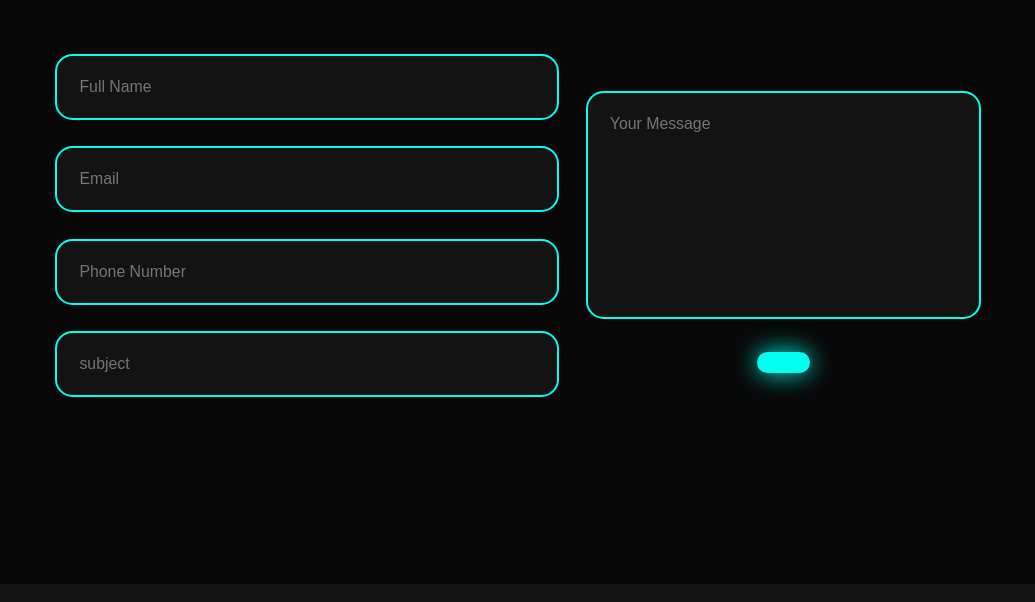
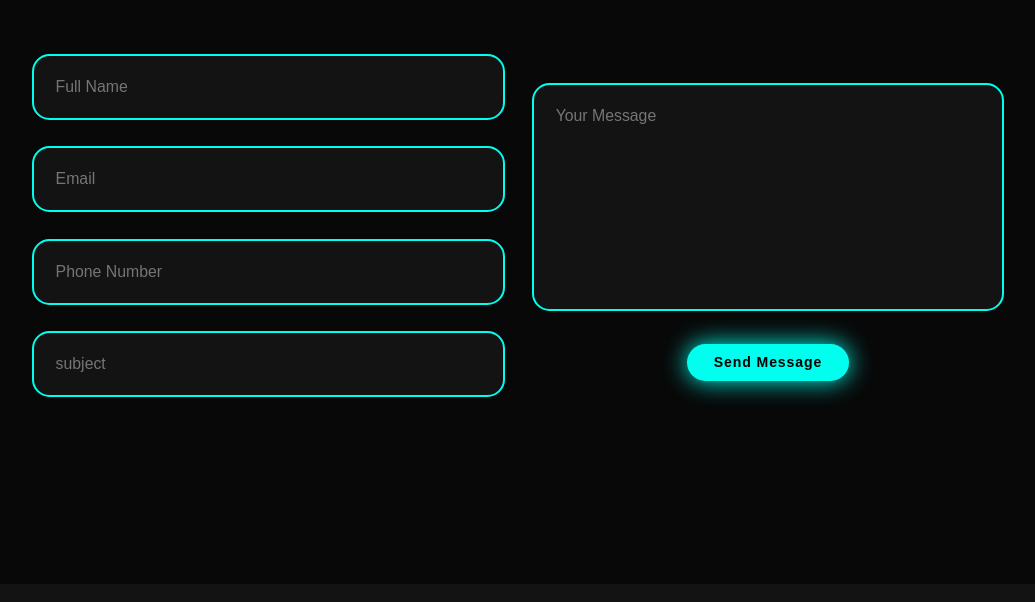
Before and after one commit to beyondcode776/Portofolio, a plain HTML site: page index.html in a window 1280 px wide. Shown: the part 3389-3991 px from the top of the page, without its empty margins (122-1157 px from the left). Drawn offline with nearby package versions, Linux system fonts and the light colour scheme.

Commit message:
index.html

```diff
--- a/index.html
+++ b/index.html
@@ -144,18 +144,18 @@
         <form action="">
             <div class="input-group">
                 <div class="input-box">
-                    <input type="text" placeholder="Full Name">
-                    <input type="email" placeholder="Email">
+                    <input type="text" id="fullName" placeholder="Full Name">
+                    <input type="email" id="email" placeholder="Email">
                 </div>
                 <div class="input-box">
-                    <input type="number" placeholder="Phone Number">
+                    <input type="number" id="phoneNumber" placeholder="Phone Number">
                     <input type="text" placeholder="subject">
                 </div>
             </div>
 
             <div class="input-group-2">
-                <textarea name="" id="" cols="30" rows="10" placeholder="Your Message"></textarea>
-                <button onclick="sendToWhatsApp()" class="btn"></button>
+                <textarea name="" id="message" cols="30" rows="10" placeholder="Your Message"></textarea>
+                <button onclick="sendToWhatsApp()" class="btn">Send Message</button>
             </div>
         </form>
 
```
